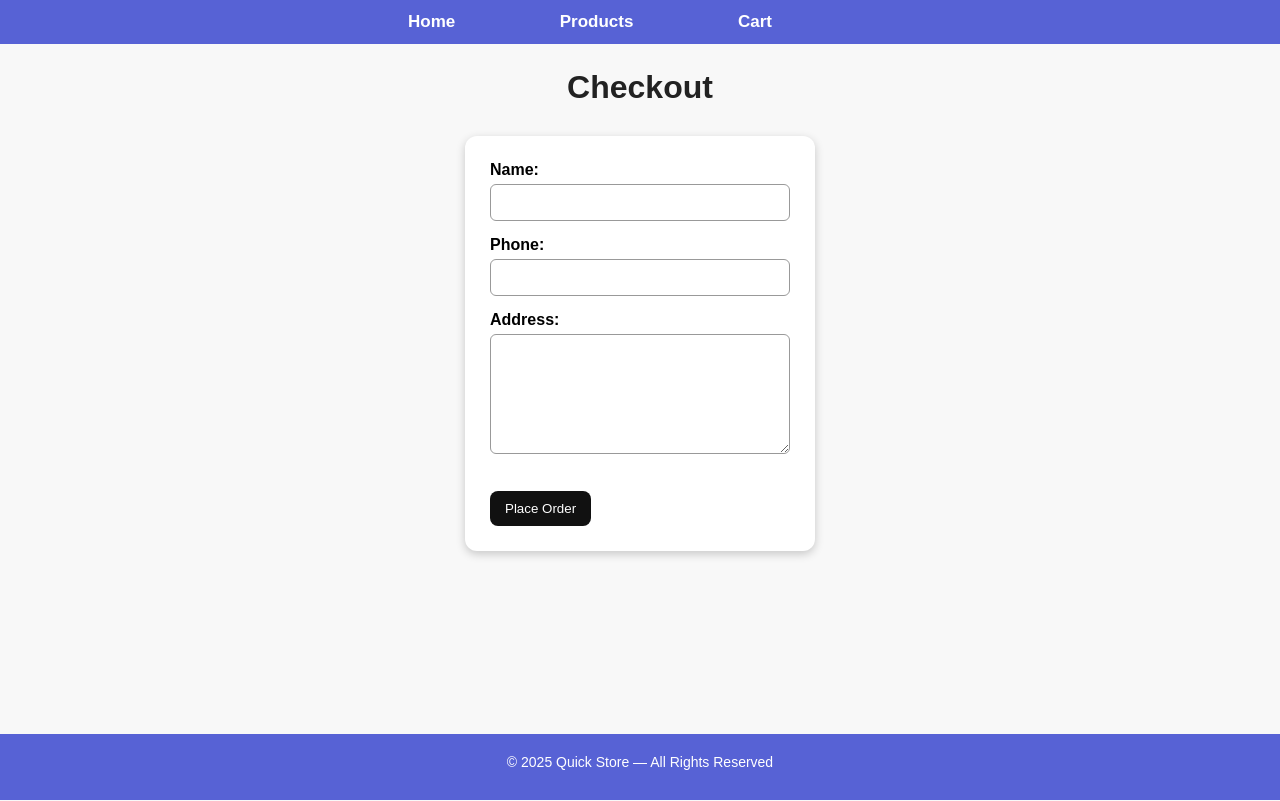
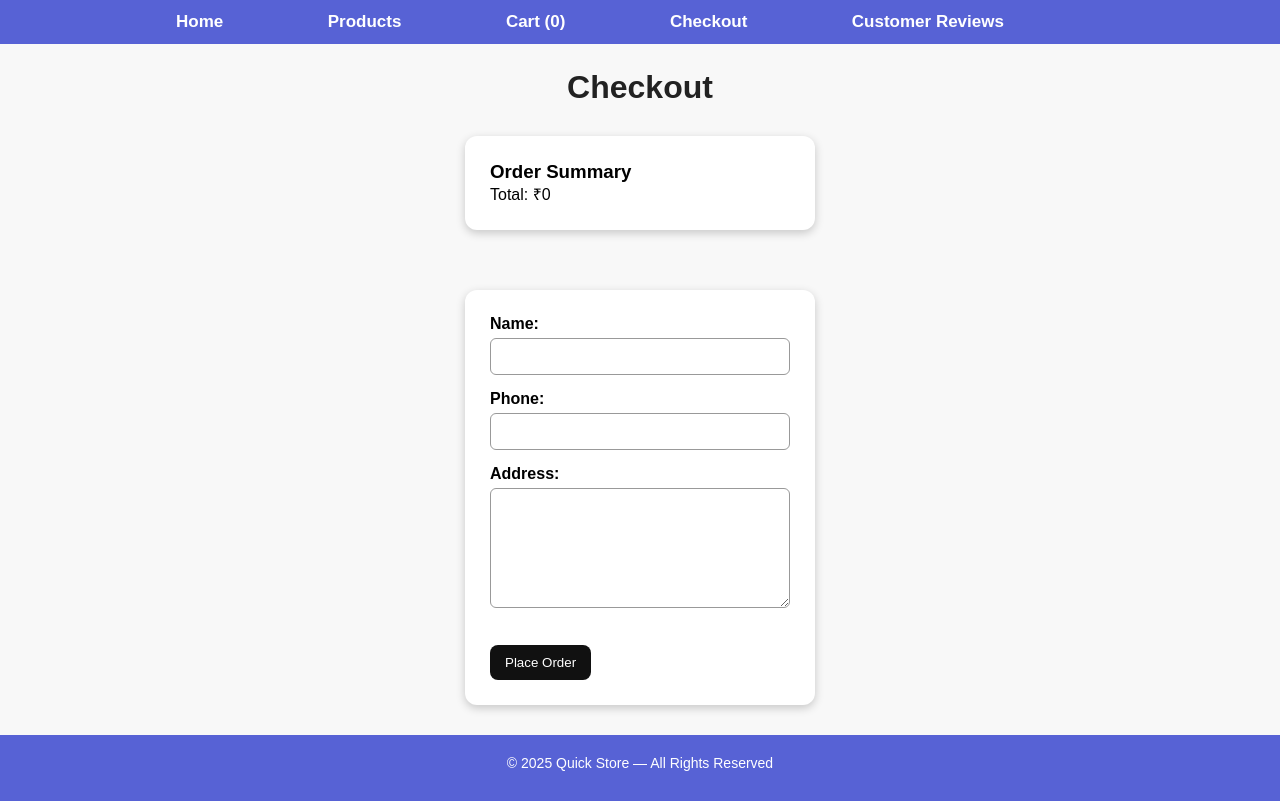
Before and after one commit to aanya25005003-art/E-COMMERCE-WEBSITE, a plain HTML site: page checkout.html in a window 1280 px wide. Drawn offline with Linux system fonts and the light colour scheme.

Commit message:
Update checkout.html

```diff
--- a/checkout.html
+++ b/checkout.html
@@ -9,10 +9,17 @@
 <nav>
   <a href="index.html">Home</a>
   <a href="products.html">Products</a>
-  <a href="cart.html">Cart</a>
+  <a href="cart.html">Cart (<span id="cartCount">0</span>)</a>
+  <a href="checkout.html">Checkout</a>
+  <a href="reviews.html">Customer Reviews</a>
 </nav>
 
 <h2 class="page-title">Checkout</h2>
+
+<div class="form-box">
+  <h3>Order Summary</h3>
+  <div id="summary"></div>
+</div>
 
 <div class="form-box">
   <p>Name:</p>
@@ -29,11 +36,28 @@
 </div>
 
 <script>
-function placeOrder() {
-  alert("Order placed successfully!");
-  localStorage.removeItem("cart");
-}
+  function placeOrder() {
+    alert("Order placed successfully!");
+    localStorage.removeItem("cart");
+    updateCartCount();
+    document.getElementById("summary").innerText = "Total: ₹0";
+  }
+
+  function updateCartCount() {
+    let cart = JSON.parse(localStorage.getItem("cart")) || [];
+    document.getElementById("cartCount").innerText = cart.length;
+  }
+
+
+  let cart = JSON.parse(localStorage.getItem("cart")) || [];
+  let sum = 0;
+
+  cart.forEach(item => sum += item.price);
+  document.getElementById("summary").innerText = "Total: ₹" + sum;
+
+  updateCartCount();
 </script>
+
 
 <footer>
   <p>© 2025 Quick Store — All Rights Reserved</p>
```
